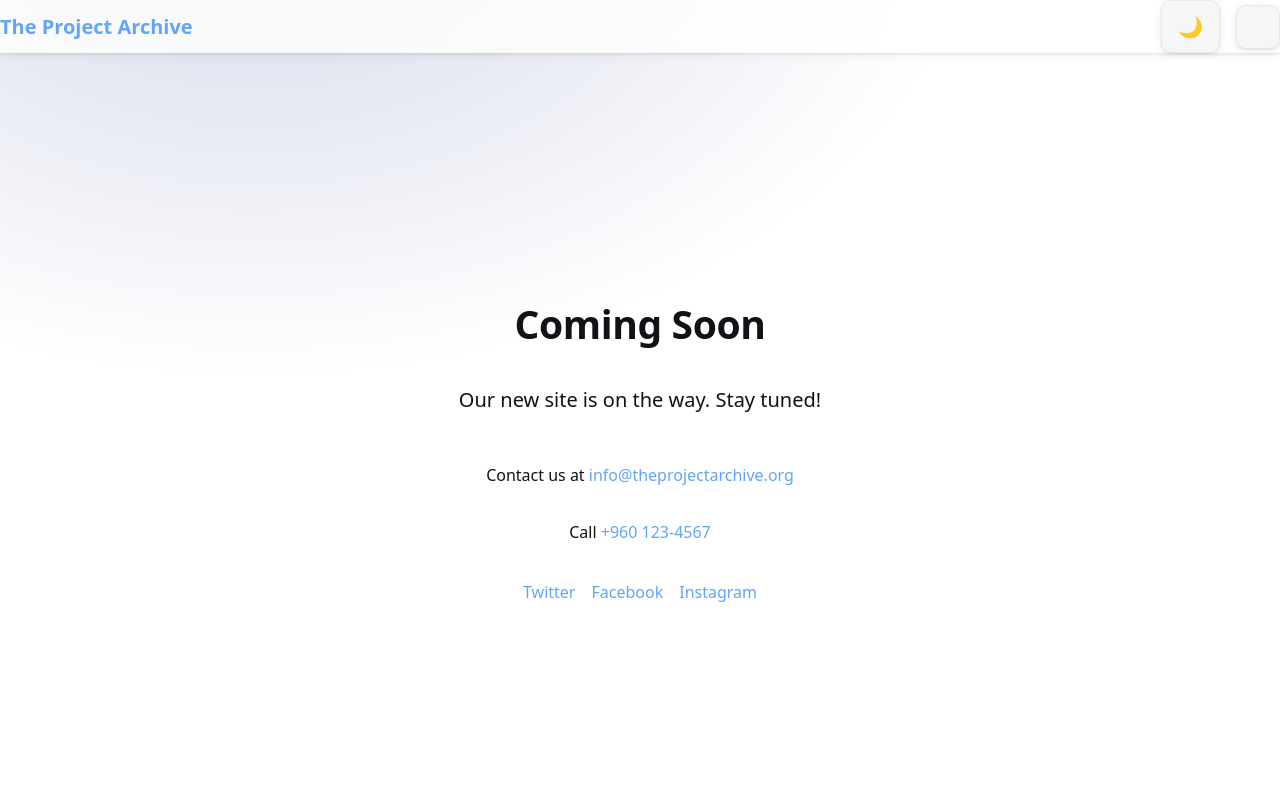
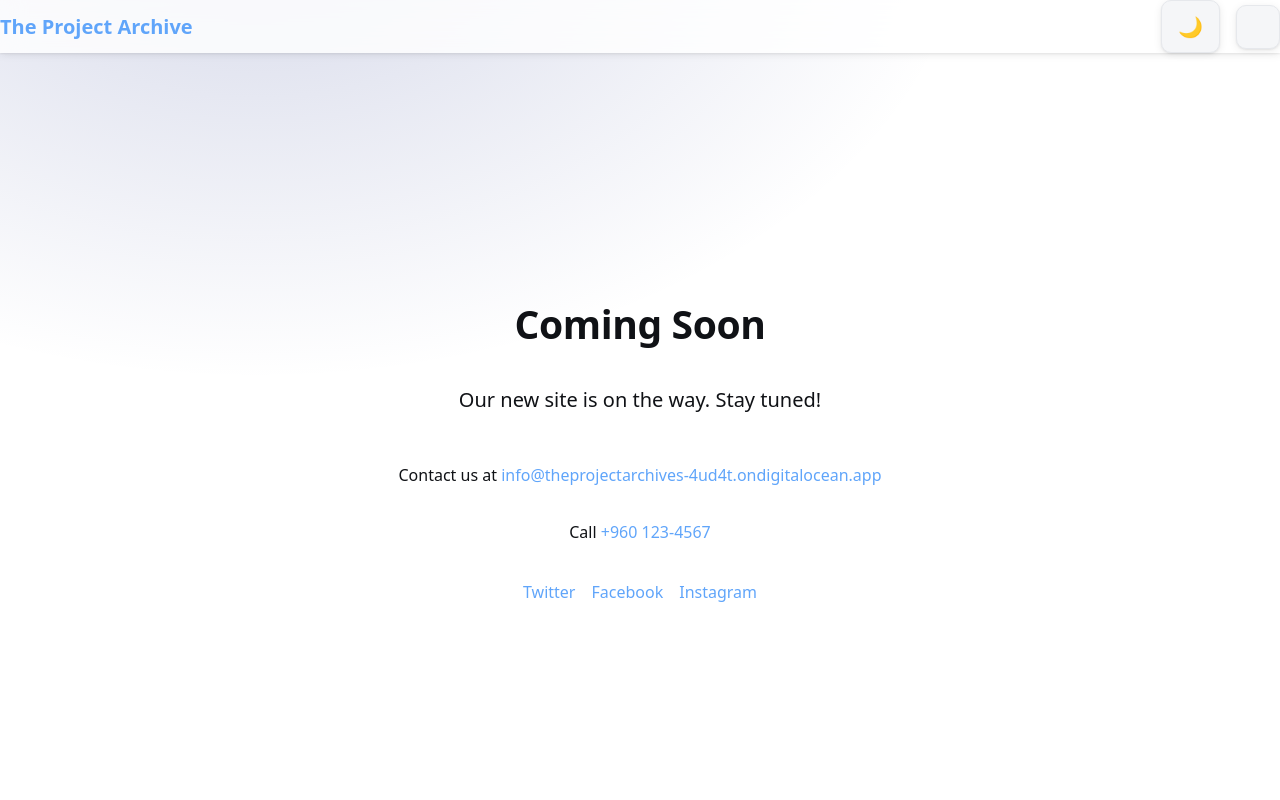
Before and after one commit to Dynamic-Capital/theprojectarchive, a Next.js app in the folder next-app/: page /coming-soon in a window 1280 px wide. Shown: the top 800 px of the page. Built offline with nearby package versions, Linux system fonts and the light colour scheme.

Commit message:
chore: update domain references to digital ocean staging url

```diff
--- a/next-app/app/layout.jsx
+++ b/next-app/app/layout.jsx
@@ -12,8 +12,8 @@ const jsonLd = {
   '@context': 'https://schema.org',
   '@type': 'Organization',
   name: 'The Project Archive',
-  url: 'https://theprojectarchive.org',
-  logo: 'https://theprojectarchive.org/favicon.svg',
+  url: 'https://theprojectarchives-4ud4t.ondigitalocean.app',
+  logo: 'https://theprojectarchives-4ud4t.ondigitalocean.app/favicon.svg',
   sameAs: [
     'https://www.instagram.com/theprojectarchive',
     'https://twitter.com/theprojectarchive',
@@ -23,7 +23,7 @@ const jsonLd = {
 logRuntimeInfo();
 
 export const metadata = {
-  metadataBase: new URL('https://theprojectarchive.org'),
+  metadataBase: new URL('https://theprojectarchives-4ud4t.ondigitalocean.app'),
   alternates: {
     canonical: '/',
   },
@@ -39,11 +39,11 @@ export const metadata = {
       'The Project Archive - Creative studio for design, development, and photography',
     description:
       'Creative studio in the Maldives offering design, development, and photography services.',
-    url: 'https://theprojectarchive.org',
+    url: 'https://theprojectarchives-4ud4t.ondigitalocean.app',
     siteName: 'The Project Archive',
     images: [
       {
-        url: 'https://theprojectarchive.org/favicon.svg',
+        url: 'https://theprojectarchives-4ud4t.ondigitalocean.app/favicon.svg',
         width: 1200,
         height: 630,
         alt: 'The Project Archive logo',
@@ -57,7 +57,7 @@ export const metadata = {
       'The Project Archive - Creative studio for design, development, and photography',
     description:
       'Creative studio in the Maldives offering design, development, and photography services.',
-    images: ['https://theprojectarchive.org/favicon.svg'],
+    images: ['https://theprojectarchives-4ud4t.ondigitalocean.app/favicon.svg'],
   },
   robots: {
     index: true,
--- a/next-app/components/ComingSoon.jsx
+++ b/next-app/components/ComingSoon.jsx
@@ -41,8 +41,8 @@ export default function ComingSoon() {
       >
         <p>
           Contact us at{' '}
-          <a href="mailto:info@theprojectarchive.org">
-            info@theprojectarchive.org
+          <a href="mailto:info@theprojectarchives-4ud4t.ondigitalocean.app">
+            info@theprojectarchives-4ud4t.ondigitalocean.app
           </a>
         </p>
         <p>
```
Also changed, not shown: next-app/public/robots.txt, 1 other file (tests, documents, lock files or other folders).
